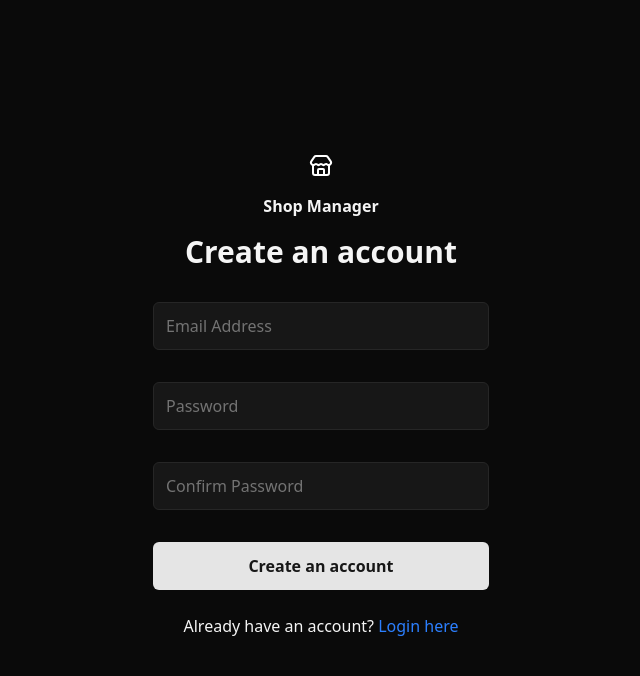
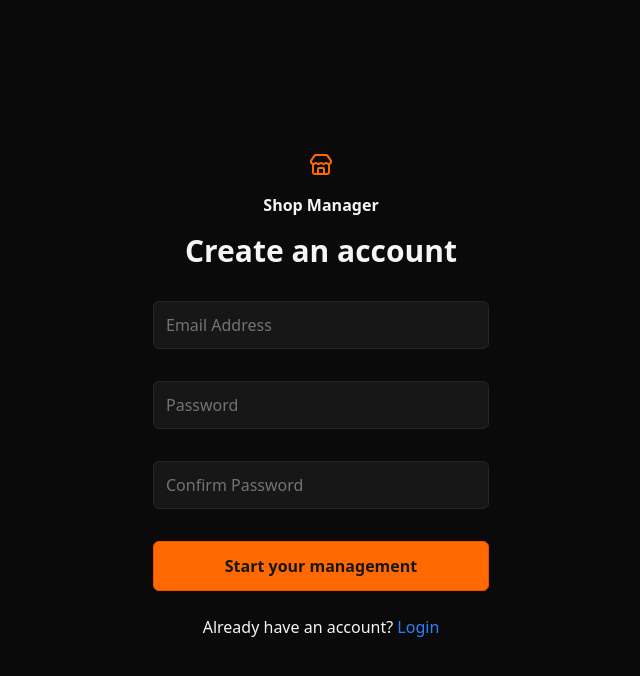
Before and after one commit to ncastellanosort/flowerp, a React (Vite) app: page /signup in a window 1280 px wide. Shown: the top 676 px of the page, without its empty margins (319-959 px from the left). Built offline with nearby package versions, Linux system fonts and the light colour scheme.

Commit message:
chore: colors on buttons in login and signup

```diff
--- a/src/pages/login.tsx
+++ b/src/pages/login.tsx
@@ -35,7 +35,7 @@ function Login() {
    return (
     <section className="w-full h-screen flex justify-center items-center">
       <div className="w-[400px] p-4">
-        <Store className="text-white mx-auto mb-2"/>
+        <Store className="text-orange-500 mx-auto mb-2"/>
         <h4 className="text-neutral-100 font-bold pt-2 text-center">
           Shop Manager
         </h4>
@@ -59,7 +59,24 @@ function Login() {
           />
 
           <div className="m-4">
-            <Button type="submit">Sign in</Button>
+          <button className="
+               py-3 px-8
+               w-full
+               text-neutral-900
+               font-bold
+               rounded-md
+               bg-orange-500
+               border border-orange-600
+               hover:bg-neutral-950
+               hover:text-neutral-100
+               hover:border
+               hover:border-neutral-800
+               animation
+               duration-150
+               cursor-pointer
+                ">
+                Sign in
+            </button>
           </div>
 
           <div className="flex flex-row justify-center">
--- a/src/pages/signup.tsx
+++ b/src/pages/signup.tsx
@@ -7,7 +7,7 @@ function Signup() {
     return (
     <section className="w-full h-screen flex justify-center items-center">
       <div className="w-[400px] p-4">
-        <Store className="text-white mx-auto mb-2"/>
+        <Store className="text-orange-500 mx-auto mb-2"/>
         <h4 className="text-neutral-100 font-bold pt-2 text-center">
           Shop Manager
         </h4>
@@ -16,14 +16,27 @@ function Signup() {
           <Input placeholder="Email Address" />
           <Input placeholder="Password" />
           <Input placeholder="Confirm Password" />
-          <div className="m-4">
-            <Link to="/login">
-              <Button>Create an account</Button>
-            </Link>
-          </div>
+          <button className="
+               m-4
+               py-3 px-8
+               text-neutral-900
+               font-bold
+               rounded-md
+               bg-orange-500
+               border border-orange-600
+               hover:bg-neutral-950
+               hover:text-neutral-100
+               hover:border
+               hover:border-neutral-800
+               animation
+               duration-150
+               cursor-pointer
+                ">
+                Start your management
+            </button>
           <div className="flex flex-row justify-center">
             <label className="text-neutral-100 text-md px-4 py-2">Already have an account?
-              <Link to="/login" className="text-blue-500 hover:underline"> Login here</Link>
+              <Link to="/login" className="text-blue-500 hover:underline"> Login</Link>
             </label>
           </div>
         </div>
```
